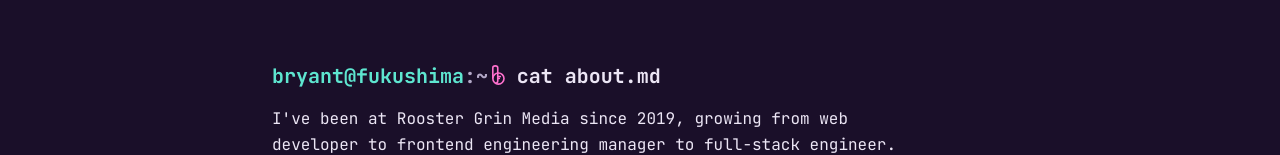
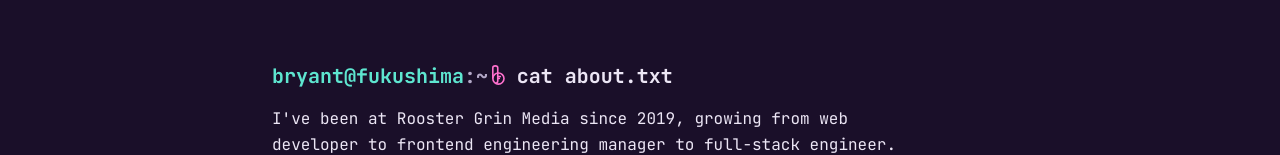
Before and after one commit to BryantFukushima/portfolio, a Next.js app: page / in a window 1280 px wide. Shown: the part 468-623 px from the top of the page. Built offline with nearby package versions, Linux system fonts and the light colour scheme.

Commit message:
rename about command to cat about.txt, check off step 10
Co-Authored-By: Claude Opus 5.5 <noreply@anthropic.com>

```diff
--- a/src/content/site.ts
+++ b/src/content/site.ts
@@ -14,7 +14,7 @@ export const siteData: Site = {
     home: {
       path: "~",
       command: "whoami",
-      aboutCommand: "cat about.md",
+      aboutCommand: "cat about.txt",
       resumeLinkLabel: "view resume",
     },
     resume: {
```
Also changed, not shown: 2 other files (tests, documents, lock files or other folders).
